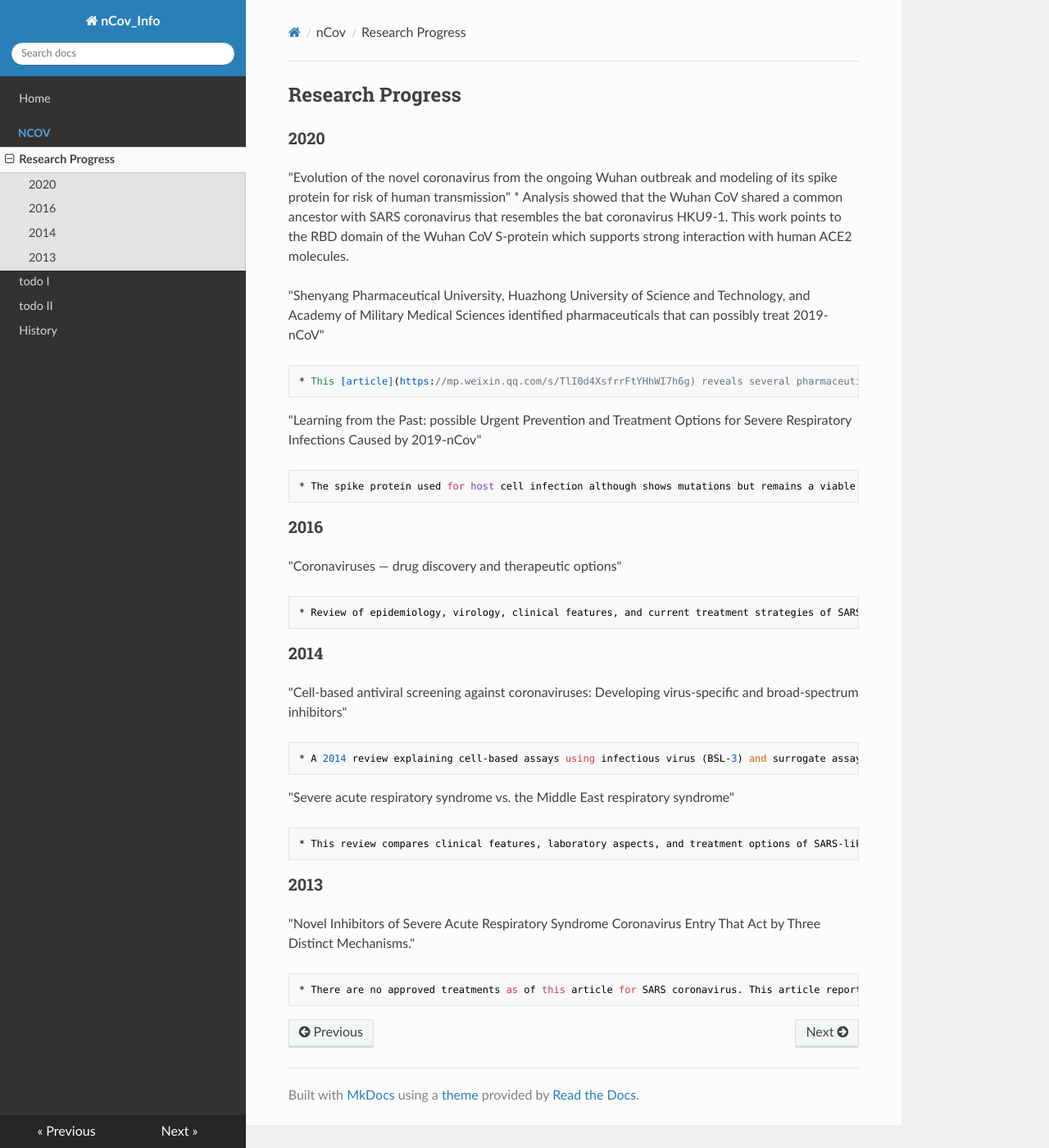
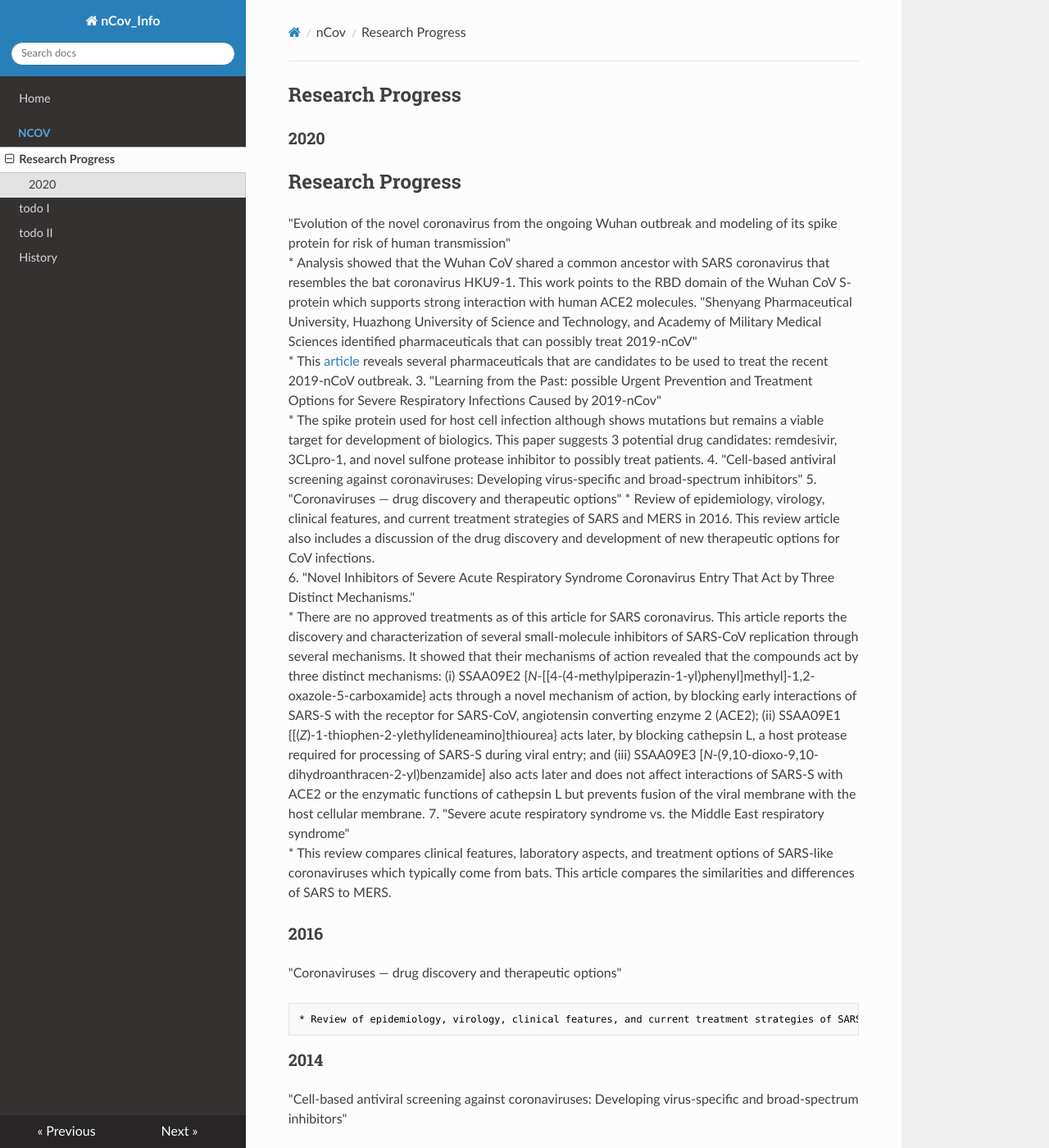
Before and after one commit to GHDDI-AILab/Targeting2019-nCoV, an MkDocs documentation site: the page built from docs/research_progress.md, in a window 1280 px wide and 1400 px high. Shown: the whole window at 82% size. Built offline with MkDocs 1.6.1, drawn with Linux system fonts in a browser that asks for light colours; nearby versions of some CDN libraries.

Commit message:
Update research_progress.md

```diff
--- a/docs/research_progress.md
+++ b/docs/research_progress.md
@@ -1,17 +1,21 @@
 ## Research Progress
 
 ### 2020
+## Research Progress
 
 "Evolution of the novel coronavirus from the ongoing Wuhan outbreak and modeling of its spike protein for risk of human transmission"
     * Analysis showed that the Wuhan CoV shared a common ancestor with SARS coronavirus that resembles the bat coronavirus HKU9-1. This work points to the RBD domain of the Wuhan CoV S-protein which supports strong interaction with human ACE2 molecules.
-
 "Shenyang Pharmaceutical University, Huazhong University of Science and Technology, and Academy of Military Medical Sciences identified pharmaceuticals that can possibly treat 2019-nCoV"
-
     * This [article](https://mp.weixin.qq.com/s/TlI0d4XsfrrFtYHhWI7h6g) reveals several pharmaceuticals that are candidates to be used to treat the recent 2019-nCoV outbreak.
-
-"Learning from the Past: possible Urgent Prevention and Treatment Options for Severe Respiratory Infections Caused by 2019-nCov"
-
+3. "Learning from the Past: possible Urgent Prevention and Treatment Options for Severe Respiratory Infections Caused by 2019-nCov"
     * The spike protein used for host cell infection although shows mutations but remains a viable target for development of biologics. This paper suggests 3 potential drug candidates: remdesivir, 3CLpro-1, and novel sulfone protease inhibitor to possibly treat patients.
+4. "Cell-based antiviral screening against coronaviruses: Developing virus-specific and broad-spectrum inhibitors"
+5. "Coronaviruses — drug discovery and therapeutic options"
+    * Review of epidemiology, virology, clinical features, and current treatment strategies of SARS and MERS in 2016. This review article also includes a discussion of the drug discovery and development of new therapeutic options for CoV infections.
+6. "Novel Inhibitors of Severe Acute Respiratory Syndrome Coronavirus Entry That Act by Three Distinct Mechanisms."
+    * There are no approved treatments as of this article for SARS coronavirus. This article reports the discovery and characterization of several small-molecule inhibitors of SARS-CoV replication through several mechanisms. It showed that their mechanisms of action revealed that the compounds act by three distinct mechanisms: (i) SSAA09E2 {*N*-[[4-(4-methylpiperazin-1-yl)phenyl]methyl]-1,2-oxazole-5-carboxamide} acts through a novel mechanism of action, by blocking early interactions of SARS-S with the receptor for SARS-CoV, angiotensin converting enzyme 2 (ACE2); (ii) SSAA09E1 {[(*Z*)-1-thiophen-2-ylethylideneamino]thiourea} acts later, by blocking cathepsin L, a host protease required for processing of SARS-S during viral entry; and (iii) SSAA09E3 [*N*-(9,10-dioxo-9,10-dihydroanthracen-2-yl)benzamide] also acts later and does not affect interactions of SARS-S with ACE2 or the enzymatic functions of cathepsin L but prevents fusion of the viral membrane with the host cellular membrane.
+7. "Severe acute respiratory syndrome vs. the Middle East respiratory syndrome"
+    * This review compares clinical features, laboratory aspects, and treatment options of SARS-like coronaviruses which typically come from bats. This article compares the similarities and differences of SARS to MERS.
 
 ### 2016
 
```
